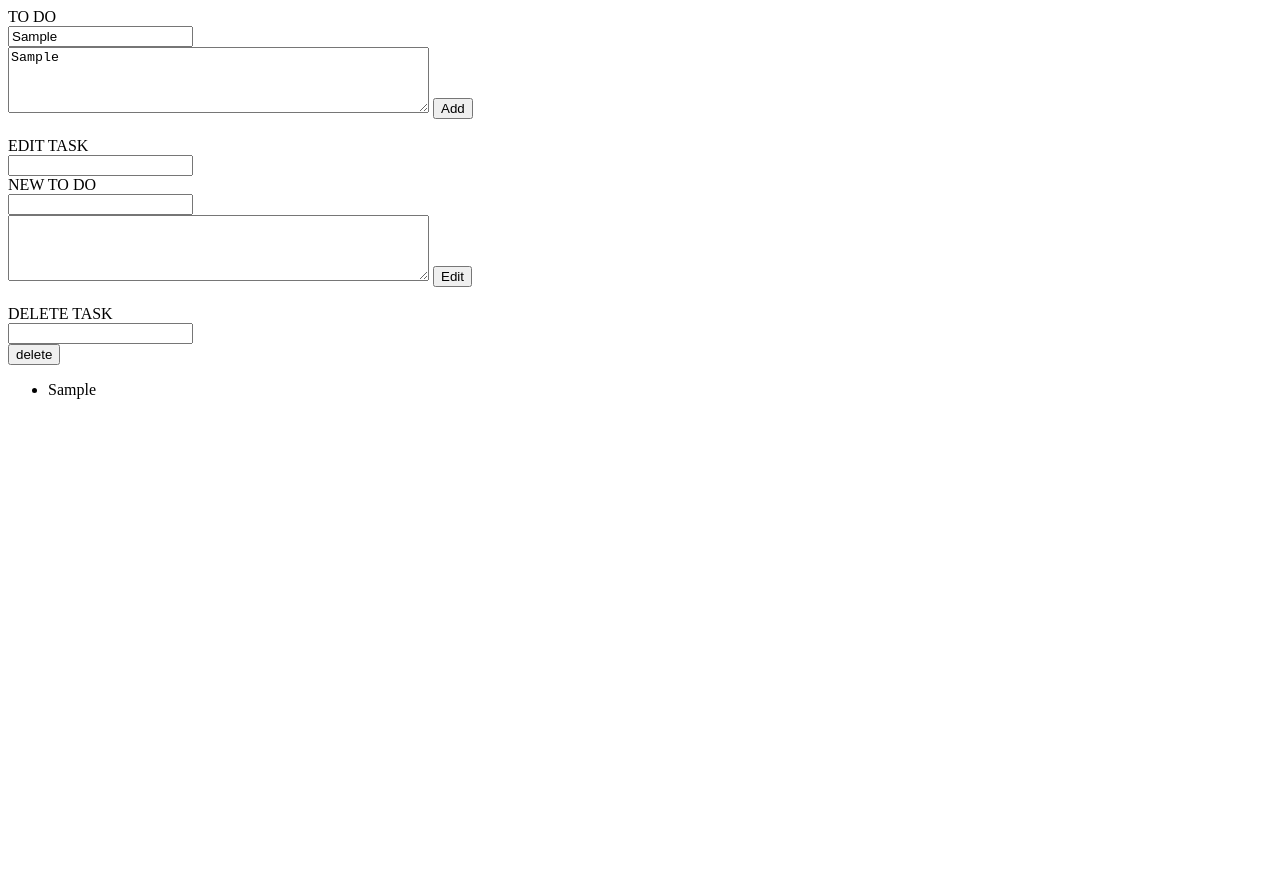
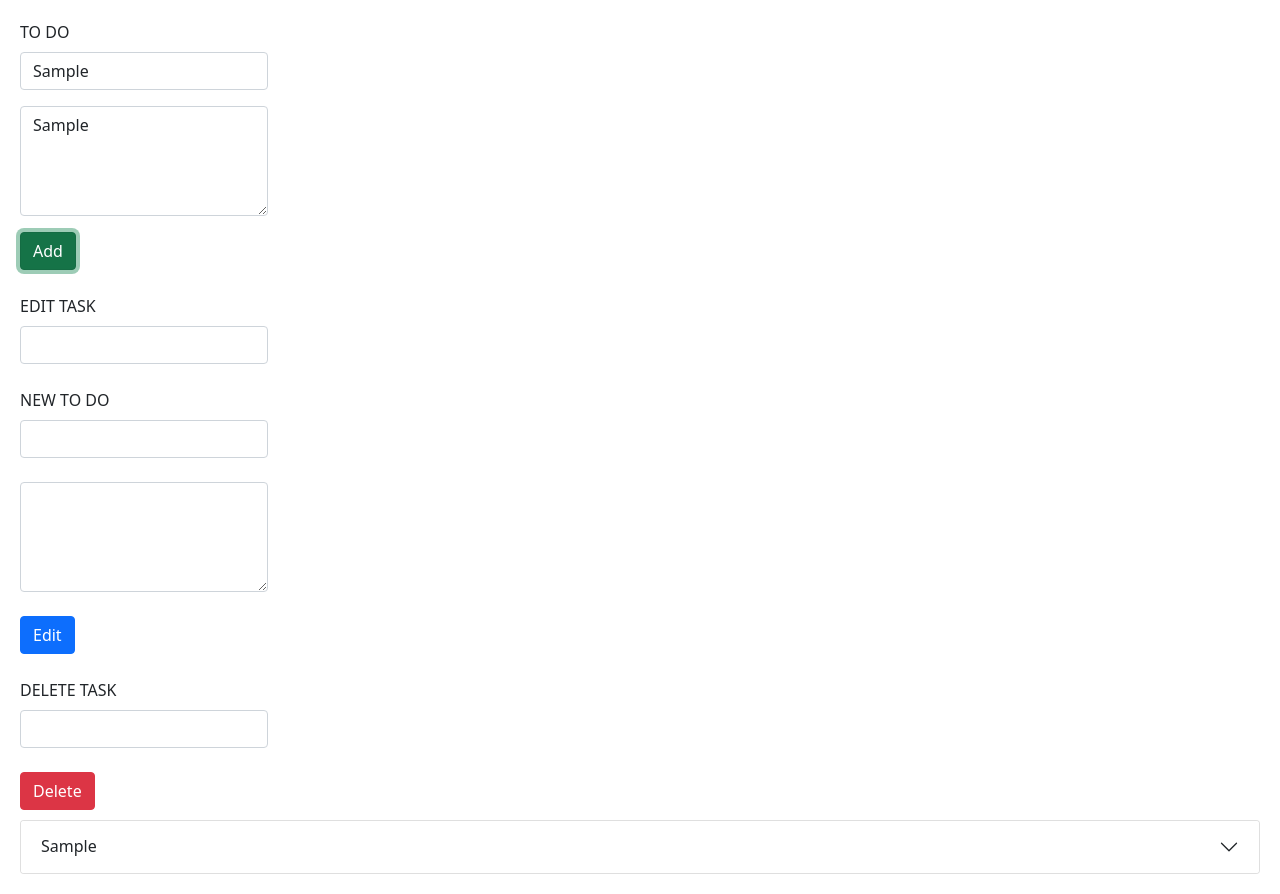
Before and after one commit to kevca87/UCB_IS_FinalProject_YourTasks, a website built with Parcel: page index.html in a window 1280 px wide. Both pictures are taken after typing "Sample", "Sample" into the empty fields and a click on the button "Add". Before the commit the page ends 800 px from the top, so only its background shows below. Built offline with nearby package versions, Linux system fonts and the light colour scheme.

Commit message:
Se puede visualizar la descripcion de las tarea en forma de acordeon. Las pruebas de interfaz estan fallando

```diff
--- a/index.html
+++ b/index.html
@@ -5,48 +5,53 @@
     <meta charset="UTF-8">
     <meta http-equiv="X-UA-Compatible" content="IE=edge">
     <meta name="viewport" content="width=device-width, initial-scale=1.0">
+    <link href="https://cdn.jsdelivr.net/npm/bootstrap@5.1.3/dist/css/bootstrap.min.css" rel="stylesheet" integrity="sha384-1BmE4kWBq78iYhFldvKuhfTAU6auU8tT94WrHftjDbrCEXSU1oBoqyl2QvZ6jIW3" crossorigin="anonymous">
+    <script src="https://cdn.jsdelivr.net/npm/bootstrap@5.1.3/dist/js/bootstrap.bundle.min.js" integrity="sha384-ka7Sk0Gln4gmtz2MlQnikT1wXgYsOg+OMhuP+IlRH9sENBO0LRn5q+8nbTov4+1p" crossorigin="anonymous"></script>
+    <style>
+        .form-control{
+            width: 20%;
+        }
+    </style>
     <title>To do List</title>
 </head>
 
-<body>
+<body style="padding: 20px;">
     <form id="form">
         <div>
-            <label for="task-input">TO DO </label><br>
-            <input type="text" id="task-input" />
-            <br>
-            <textarea id="task-description-input" rows="4" cols="50"></textarea>
-            <button id="button-submit" type="submit">Add</button>
+            <div class="mb-3">
+                <label for="task-input" class="form-label">TO DO </label><br>
+                <input type="text" class="form-control" id="task-input"/>
+            </div>
+            <div class="mb-3">
+                <textarea id="task-description-input" class="form-control" rows="4" cols="50"></textarea>
+            </div>
+            <button id="button-submit" class="btn btn-success" type="submit">Add</button>
         </div>
         <br>
     </form>
     <form id="form-edit">
         <div>
-            <label for="task-to-edit-input">EDIT TASK </label><br>
-            <input type="text" id="task-to-edit-input" />
+            <label for="task-to-edit-input" class="form-label">EDIT TASK </label><br>
+            <input type="text" id="task-to-edit-input" class="form-control"/>
             <br>
-            <label for="newTask-input">NEW TO DO </label><br>
-            <input type="text" id="new-task-input" />
+            <label for="newTask-input" class="form-label">NEW TO DO </label><br>
+            <input type="text" id="new-task-input" class="form-control"/>
             <br>
-            <textarea id="new-task-description-input" rows="4" cols="50"></textarea>
-            <button id="edit-button-submit" type="submit">Edit</button>
+            <textarea id="new-task-description-input" class="form-control" rows="4" cols="50"></textarea><br>
+            <button id="edit-button-submit" class="btn btn-primary" type="submit">Edit</button>
         </div>
         <br>
     </form>
     <form id="form-delete">
         <div>
-            <label for="task-to-delete-input">DELETE TASK </label><br>
-            <input type="text" id="task-to-delete-input" />
+            <label for="task-to-delete-input" class="form-label">DELETE TASK </label><br>
+            <input type="text" id="task-to-delete-input" class="form-control"/>
             <br>
-            <button id="delete-button-submit" type="submit">delete</button>
+            <button id="delete-button-submit" type="submit" class="btn btn-danger">Delete</button>
         </div>
     </form>
-    <ul id="final-list-output" name="final-list-output"></ul>
+    <div class="accordion" id="final-list-output" name="final-list-output" style="margin-top: 10px;"></div>
     <script type="module" src="./src/index.js"></script>
 </body>
 
 </html>
-<!--cambios
-s
-s
-s
-s-->
--- a/src/ToDoList.js
+++ b/src/ToDoList.js
@@ -11,14 +11,24 @@ class ToDoList {
         var taskNamesLists = [];
         for(var i=0; i<this.tasksList.length; i=i+1)
         {
-            taskNamesLists.push(this.tasksList[i].getName());
+            //Diego: lo hice asi porque devolver objetos me daba problemas, si quieren cambienlo como funciona o cambien las pruebas
+            var element = {
+                "Name": this.tasksList[i].getName(),
+                "Description": this.tasksList[i].getDescription()
+            }
+            taskNamesLists.push(element);
         }
         return taskNamesLists;
     }
 
-    add(newTaskName,descript){
-        var newTask = new Task(newTaskName, descript);
-        this.tasksList.push(newTask);
+    add(newTaskName, description){
+        let sentenceExpression = new RegExp('\\w+');
+        var hasNotOnlySpaces = newTaskName.match(sentenceExpression) != null;
+        if(newTaskName !="" && hasNotOnlySpaces)
+        {
+            var newTask = new Task(newTaskName,description);
+            this.tasksList.push(newTask);
+        }
         //['entra1','entra2','entra2'] - ['entra1','entra3','entra2']
     }
 
--- a/src/index.js
+++ b/src/index.js
@@ -3,14 +3,14 @@ import { ToDoList } from './ToDoList.js';
 
 
 const form = document.querySelector("#form");
-const task = document.querySelector("#task-input");
+const taskName = document.querySelector("#task-input");
 const taskDescription = document.querySelector("#task-description-input");
 const taskListOutput = document.querySelector("#final-list-output");
 
 const formEdit = document.querySelector("#form-edit");
 const taskToEdit = document.querySelector("#task-to-edit-input");
 const newTask = document.querySelector("#new-task-input");
-const newTaskDescription = document.querySelector("#new-task-descripption-input");
+const newTaskDescription = document.querySelector("#new-task-description-input");
 
 const formDelete = document.querySelector("#form-delete");
 const taskToDelete = document.querySelector("#task-to-delete-input");
@@ -20,31 +20,50 @@ var todo_list = new ToDoList();
 
 form.addEventListener("submit",event=>{
     event.preventDefault();
-    todo_list.add(task.value, taskDescription.value);
-    let task_list = "";
-    todo_list.getToDoList().forEach(element => {
-        task_list = task_list + ("<li>" + element + "</li>");
-    });
+    todo_list.add(taskName.value, taskDescription.value);
+    let task_list = ToDoListHtml(todo_list);
     taskListOutput.innerHTML =  task_list;
 })
 
 formEdit.addEventListener("submit",event=>{
     event.preventDefault();
-    var task = new Task(newTask.value, newTaskDescription);
+    var task = new Task(newTask.value, newTaskDescription.value);
     todo_list.editTaskInTasksList(taskToEdit.value, task);
-    let task_list = "";
-    todo_list.getToDoList().forEach(element => {
-        task_list = task_list + ("<li>" + element + "</li>");
-    });
+    let task_list = ToDoListHtml(todo_list);
     taskListOutput.innerHTML =  task_list;
 });
 
 formDelete.addEventListener("submit",event=>{
     event.preventDefault();
     todo_list.removeTask(taskToDelete.value);
-    let task_list = "";
-    todo_list.getToDoList().forEach(element => {
-        task_list = task_list + ("<li>" + element + "</li>");
-    });
+    let task_list = ToDoListHtml(todo_list);
     taskListOutput.innerHTML =  task_list;
 });
+
+function introduceHtmlForTask(task, iteration){
+    var htmlListElement = `
+    <div class="accordion-item">
+        <h2 class="accordion-header" id="heading` + iteration + `">
+            <button class="accordion-button collapsed" type="button" data-bs-toggle="collapse" data-bs-target="#collapse` + iteration + `" aria-expanded="false" aria-controls="collapse` + iteration + `">`
+                + task["Name"] +
+            `</button>
+        </h2>
+        <div id="collapse` + iteration + `" class="accordion-collapse collapse" aria-labelledby="heading` + iteration + `" data-bs-parent="#accordionExample">
+            <div class="accordion-body">`
+                + task["Description"] + `
+            </div>
+        </div>
+    </div>
+    `;
+    return htmlListElement;
+}
+
+function ToDoListHtml(todoList){
+    let task_list = "";
+    let iteration = 0;
+    todoList.getToDoList().forEach(element => {
+        task_list = task_list + (introduceHtmlForTask(element, iteration));
+        iteration++;
+    });
+    return task_list;
+}
```
